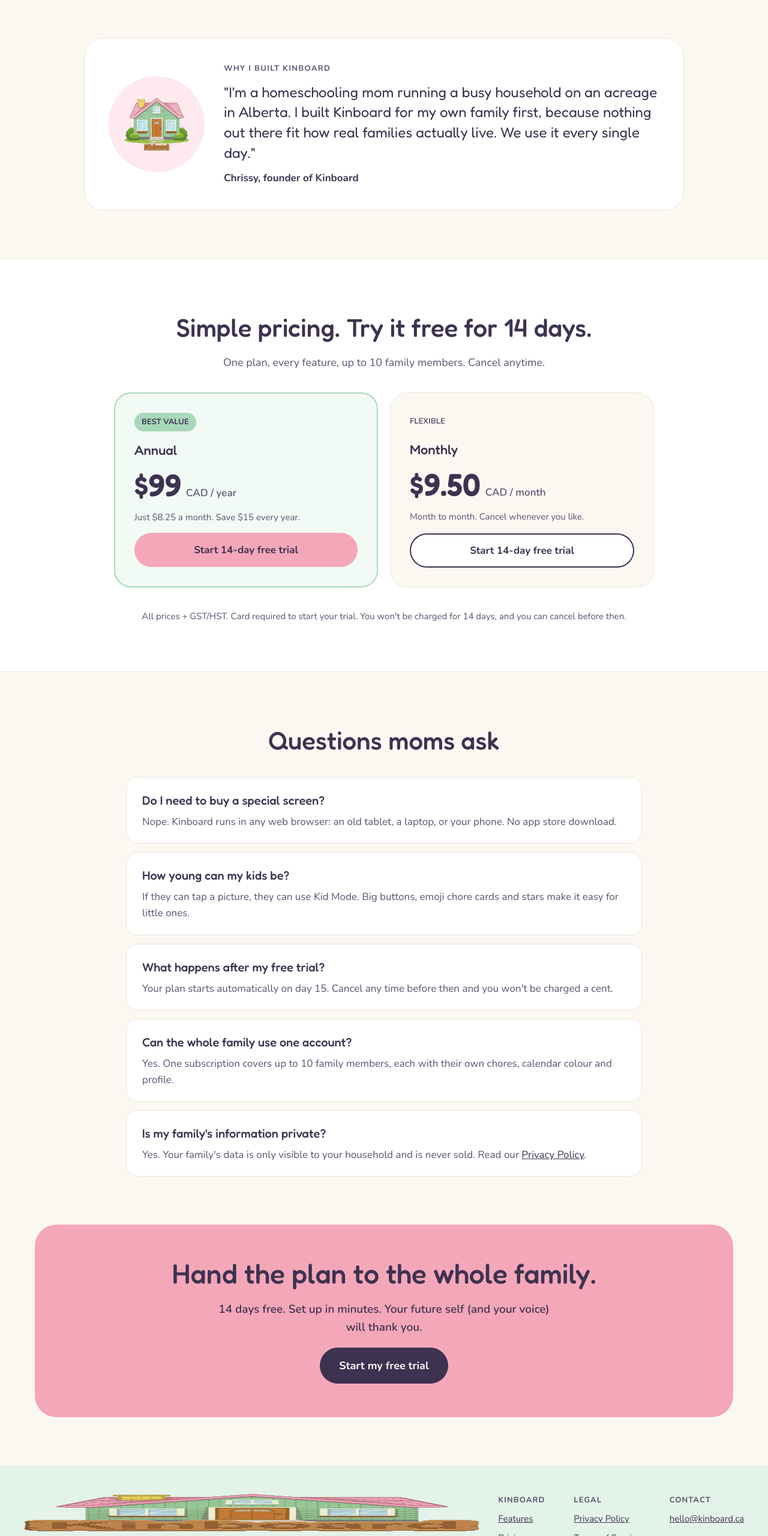
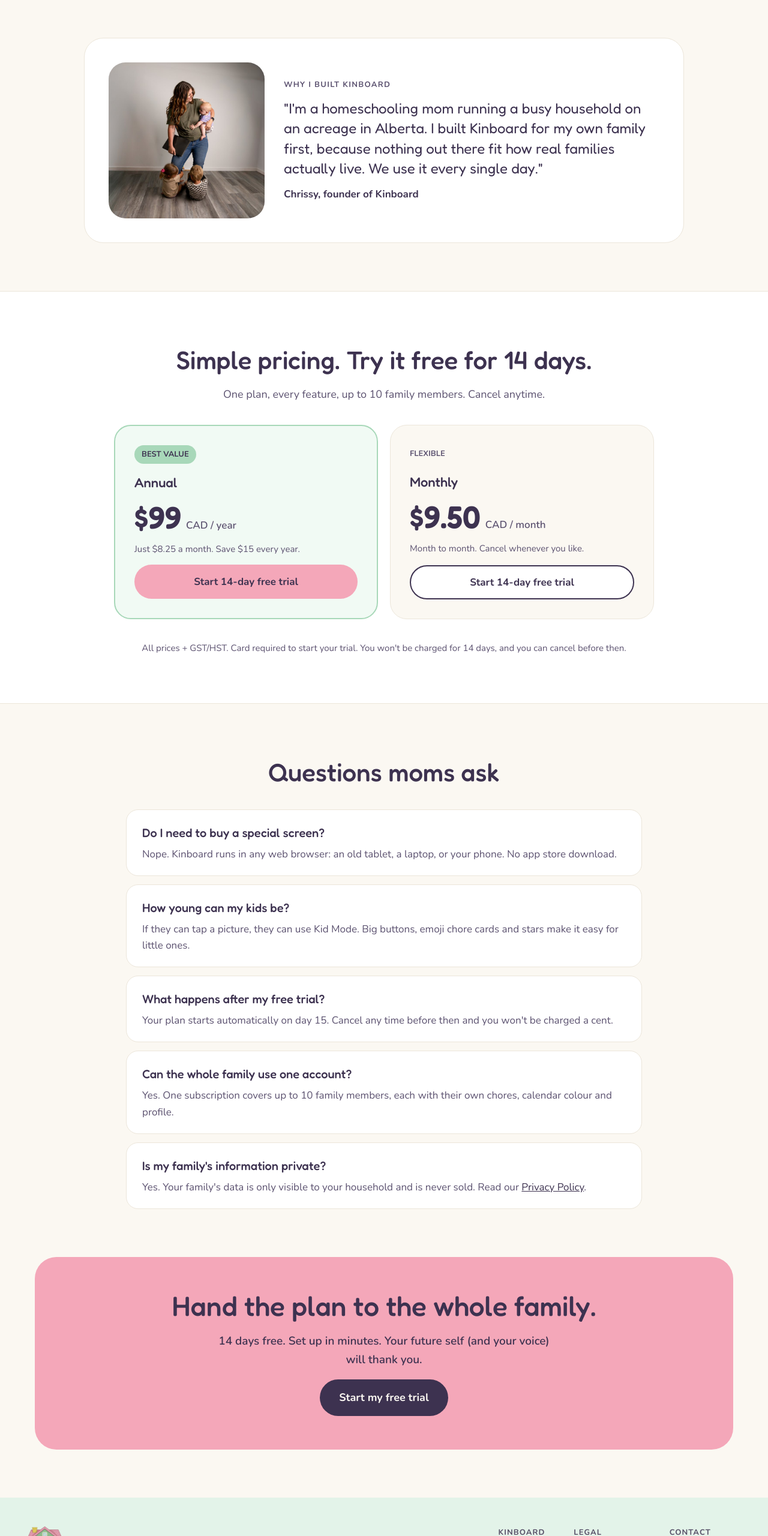
Before and after one commit to plooystudio/kinboard-website, a plain HTML site: page index.html in a window 1280 px wide. Shown: the part 2720-5280 px from the top of the page at 60% size. Drawn offline with nearby package versions, Linux system fonts and the light colour scheme.

Commit message:
Fix stretched footer logo; show the founder's photo
- Footer logo no longer stretches (it sat in a column that stretched it sideways).
- Founder card shows the founder's photo instead of the house mark. The photo is resized for the web
  and saved without camera or location metadata.

Co-Authored-By: Claude Sonnet 5.5 <noreply@anthropic.com>

```diff
--- a/index.html
+++ b/index.html
@@ -179,7 +179,7 @@ a{color:#3d3250}a:hover{color:#7a4fa0}
 <!-- FOUNDER -->
 <section style="max-width: 1000px; margin: 0 auto; padding: 80px 24px">
 <div style="background: #FFFFFF; border: 1.5px solid #ECE6DA; border-radius: 32px; padding: 40px; display: flex; flex-wrap: wrap; gap: 32px; align-items: center">
-<div style="flex: 0 0 160px; height: 160px; border-radius: 999px; background: #fde9ee; display: flex; align-items: center; justify-content: center; box-sizing: border-box; padding: 26px"><img src="/assets/kinboard-house.png" alt="" width="108" height="88" style="display: block; width: 100%; height: auto"></div>
+<img src="/assets/founder.jpg" alt="Chrissy, the founder of Kinboard, holding her baby and her laptop while two little ones hug her legs" width="720" height="720" style="display: block; flex: 0 0 auto; width: min(260px, 100%); height: auto; aspect-ratio: 1 / 1; object-fit: cover; border-radius: 28px">
 <div style="flex: 1 1 380px; min-width: 0; display: flex; flex-direction: column; gap: 12px">
 <div style="font-size: 13px; font-weight: 700; letter-spacing: 0.1em; color: #5c5270">WHY I BUILT KINBOARD</div>
 <p style="margin: 0; font-family: 'Fredoka', sans-serif; font-weight: 400; font-size: 24px; line-height: 1.4">"I'm a homeschooling mom running a busy household on an acreage in Alberta. I built Kinboard for my own family first, because nothing out there fit how real families actually live. We use it every single day."</p>
@@ -259,7 +259,7 @@ a{color:#3d3250}a:hover{color:#7a4fa0}
 <div style="max-width: 1200px; margin: 0 auto; padding: 48px 24px 28px; display: flex; flex-direction: column; gap: 28px">
 <div style="display: flex; flex-wrap: wrap; justify-content: space-between; gap: 32px">
 <div style="flex: 1 1 260px; display: flex; flex-direction: column; gap: 12px">
-<img src="/assets/kinboard-logo.png" alt="Kinboard" width="69" height="62" style="display: block; height: 62px; width: auto">
+<img src="/assets/kinboard-logo.png" alt="Kinboard" width="69" height="62" style="display: block; align-self: flex-start; height: 62px; width: auto">
 <p style="margin: 0; font-size: 15px; color: #3d3250; max-width: 300px">One screen for the whole family's calendar, chores, meals and more.</p>
 </div>
 <div style="display: flex; flex-wrap: wrap; gap: 48px">
```
Also changed, not shown: assets/founder.jpg (added).
